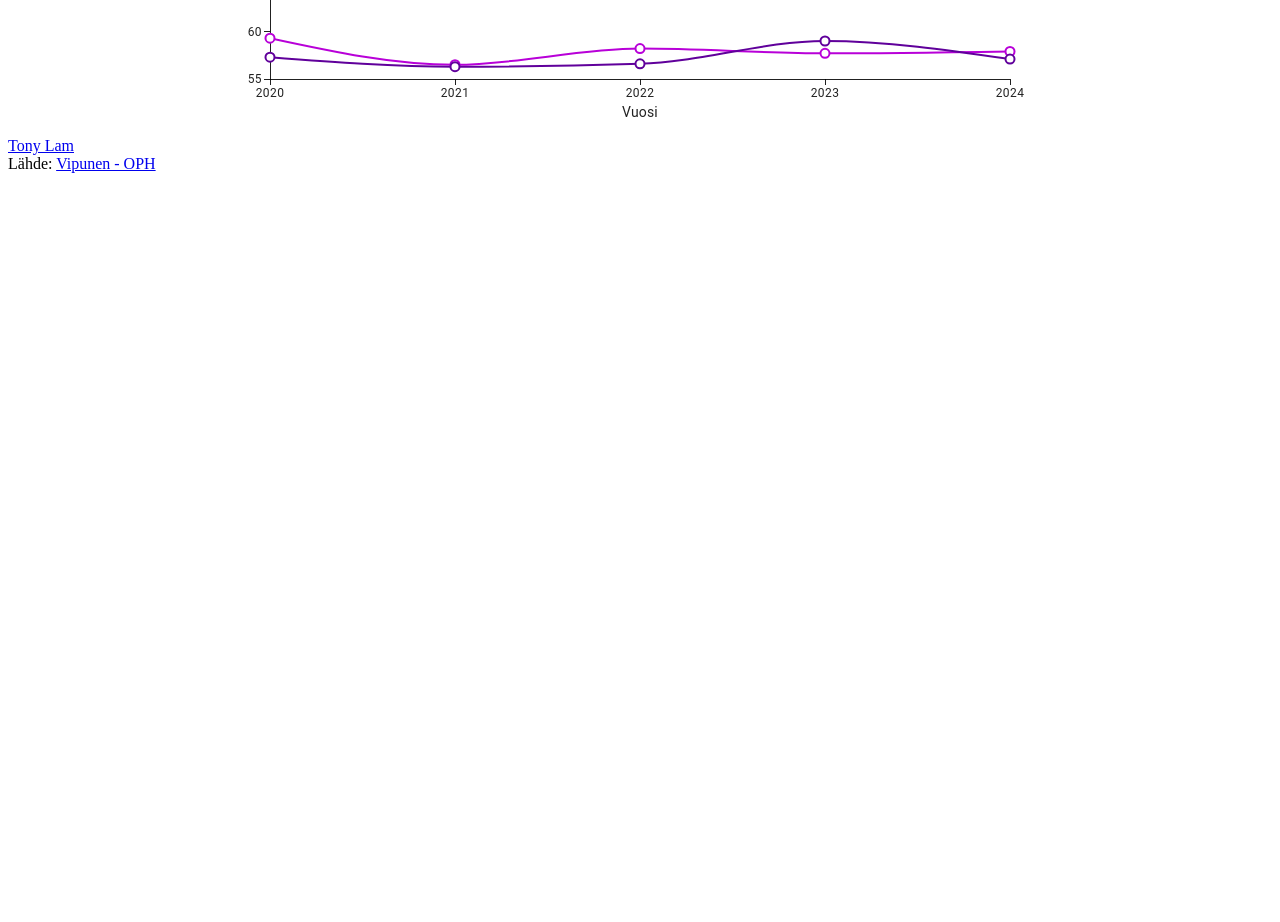
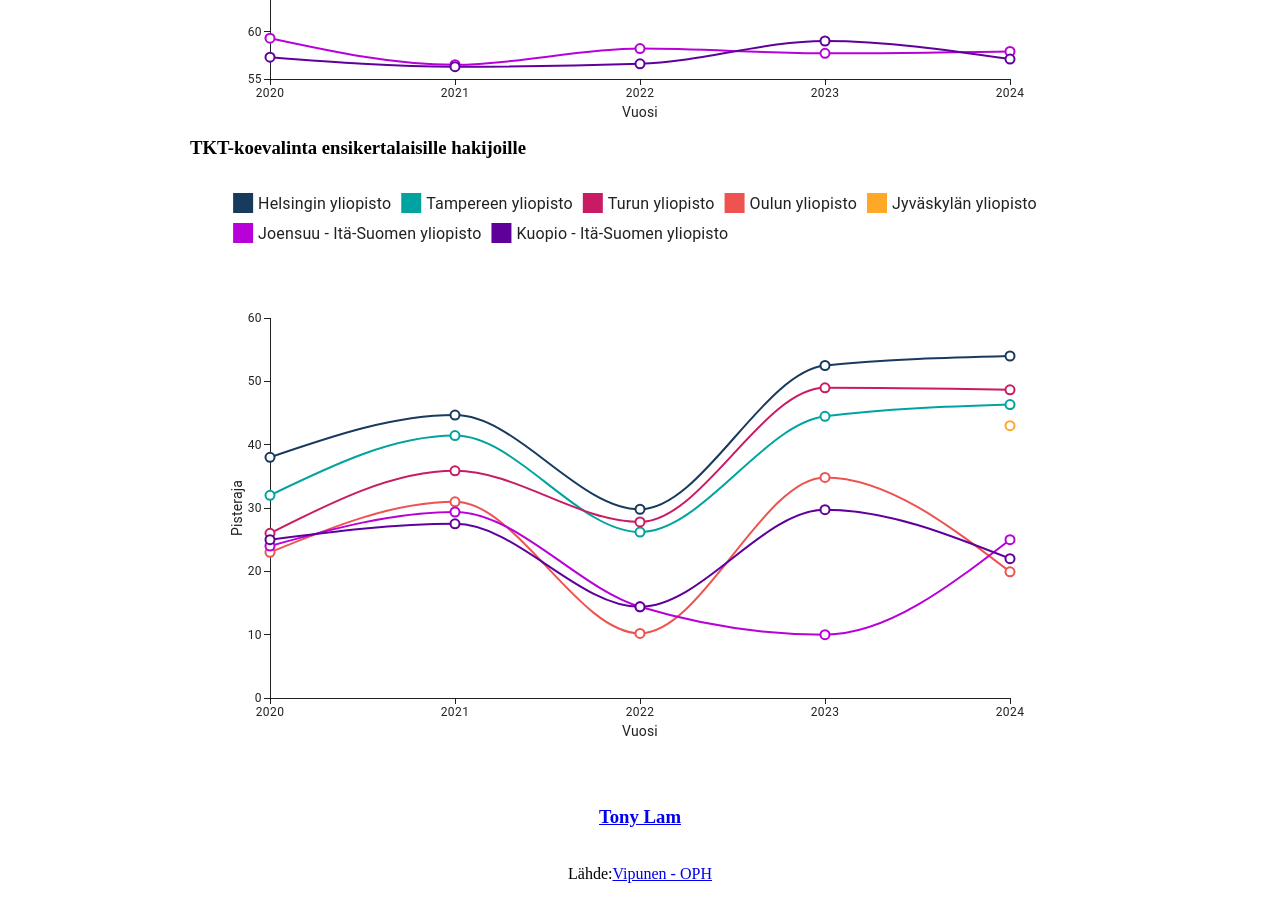
Before and after one commit to lamtonylam/tkt-hakutilastoja, a React (Vite) app: page / in a window 1280 px wide. Shown: the part 500-1422 px from the top of the page. Before the commit the page ends 800 px from the top, so only its background shows below. Built offline with nearby package versions, Linux system fonts and the light colour scheme.

Commit message:
feat: add exam admissions chart for first-timers

```diff
--- a/src/App.css
+++ b/src/App.css
@@ -3,6 +3,13 @@
     width: 100%;
     max-width: 900px;
     margin: auto;
+}
+
+.footer {
+    padding-top: 50px;
+    padding-bottom: 50px;
+    margin-top: auto;
+    text-align: center;
 }
 
 @media only screen and (max-width: 640px) {
--- a/src/App.jsx
+++ b/src/App.jsx
@@ -2,27 +2,40 @@ import { LineChart } from '@mui/x-charts/LineChart';
 import { mangoFusionPalette } from '@mui/x-charts/colorPalettes';
 
 import { todistusvalinta_dataset } from '././data/todistusvalinta-data.json';
+import { ensikekoevalinta_ensikertalainen_dataset } from '././data/koevalinta-ensikertalaiset-data.json';
 import './App.css';
 
 import TodistusvalintaChart from './components/todistusvalinta.jsx';
+import Koevalinta_ensikertalaiset_chart from './components/koevalinta-ensikertalaiset.jsx';
 
 function App() {
   return (
-    <div>
+    <>
       <div className='chart'>
         <h3>TKT-todistusvalinta ensikertalaisille hakijoille</h3>
         <TodistusvalintaChart
           todistusvalinta_dataset={todistusvalinta_dataset}
         />
       </div>
-      <br />
-      <a href='https://www.cs.helsinki.fi/u/tonylam/'>Tony Lam</a>
-      <br />
-      Lähde:{' '}
-      <a href='https://vipunen.fi/fi-fi/yliopisto/Sivut/Hakeneet-ja-hyv%C3%A4ksytyt.aspx'>
-        Vipunen - OPH
-      </a>
-    </div>
+      <div className='chart'>
+        <h3>TKT-koevalinta ensikertalaisille hakijoille</h3>
+        <Koevalinta_ensikertalaiset_chart
+          ensikekoevalinta_ensikertalainen_dataset={
+            ensikekoevalinta_ensikertalainen_dataset
+          }
+        />
+      </div>
+      <div className='footer'>
+        <a href='https://www.cs.helsinki.fi/u/tonylam/'>
+          <h3>Tony Lam</h3>
+        </a>
+        <br />
+        Lähde:
+        <a href='https://vipunen.fi/fi-fi/yliopisto/Sivut/Hakeneet-ja-hyv%C3%A4ksytyt.aspx'>
+          Vipunen - OPH
+        </a>
+      </div>
+    </>
   );
 }
 
--- /dev/null
+++ b/src/components/koevalinta-ensikertalaiset.jsx
@@ -0,0 +1,68 @@
+import React from 'react';
+import { LineChart } from '@mui/x-charts';
+import { mangoFusionPalette } from '@mui/x-charts/colorPalettes';
+
+const Koevalinta_ensikertalaiset_chart = ({
+  ensikekoevalinta_ensikertalainen_dataset,
+}) => {
+  return (
+    <LineChart
+      colors={mangoFusionPalette}
+      margin={{
+        left: 80,
+        right: 80,
+        top: 140,
+        bottom: 80,
+      }}
+      dataset={ensikekoevalinta_ensikertalainen_dataset}
+      xAxis={[
+        {
+          dataKey: 'year',
+          valueFormatter: (value) => value.toString(),
+          scaleType: 'point',
+          label: 'Vuosi',
+        },
+      ]}
+      series={[
+        {
+          dataKey: 'helsinki',
+          label: 'Helsingin yliopisto',
+          valueFormatter: (value) => `${value}`,
+        },
+        {
+          dataKey: 'tampere',
+          label: 'Tampereen yliopisto',
+          valueFormatter: (value) => `${value}`,
+        },
+        {
+          dataKey: 'turku',
+          label: 'Turun yliopisto',
+          valueFormatter: (value) => `${value}`,
+        },
+        {
+          dataKey: 'oulu',
+          label: 'Oulun yliopisto',
+          valueFormatter: (value) => `${value}`,
+        },
+        {
+          dataKey: 'jyväskylä',
+          label: 'Jyväskylän yliopisto',
+          valueFormatter: (value) => `${value}`,
+        },
+        {
+          dataKey: 'joensuu',
+          label: 'Joensuu - Itä-Suomen yliopisto',
+          valueFormatter: (value) => `${value}`,
+        },
+        {
+          dataKey: 'kuopio',
+          label: 'Kuopio - Itä-Suomen yliopisto',
+          valueFormatter: (value) => `${value}`,
+        },
+      ]}
+      yAxis={[{ min: 0, max: 60, label: 'Pisteraja' }]}
+    />
+  );
+};
+
+export default Koevalinta_ensikertalaiset_chart;
--- /dev/null
+++ b/src/data/koevalinta-ensikertalaiset-data.json
@@ -0,0 +1,50 @@
+{
+  "ensikekoevalinta_ensikertalainen_dataset": [
+    {
+      "year": 2020,
+      "helsinki": 38,
+      "tampere": 32,
+      "turku": 26,
+      "oulu": 23,
+      "joensuu": 24,
+      "kuopio": 25
+    },
+    {
+      "year": 2021,
+      "helsinki": 44.67,
+      "tampere": 41.43,
+      "turku": 35.87,
+      "oulu": 30.97,
+      "joensuu": 29.37,
+      "kuopio": 27.5
+    },
+    {
+      "year": 2022,
+      "helsinki": 29.8,
+      "tampere": 26.2,
+      "turku": 27.8,
+      "oulu": 10.2,
+      "joensuu": 14.4,
+      "kuopio": 14.4
+    },
+    {
+      "year": 2023,
+      "helsinki": 52.5,
+      "tampere": 44.47,
+      "turku": 48.97,
+      "oulu": 34.83,
+      "joensuu": 10,
+      "kuopio": 29.73
+    },
+    {
+      "year": 2024,
+      "helsinki": 54,
+      "tampere": 46.33,
+      "turku": 48.66,
+      "oulu": 19.92,
+      "jyväskylä": 43,
+      "joensuu": 25,
+      "kuopio": 22
+    }
+  ]
+}
```
